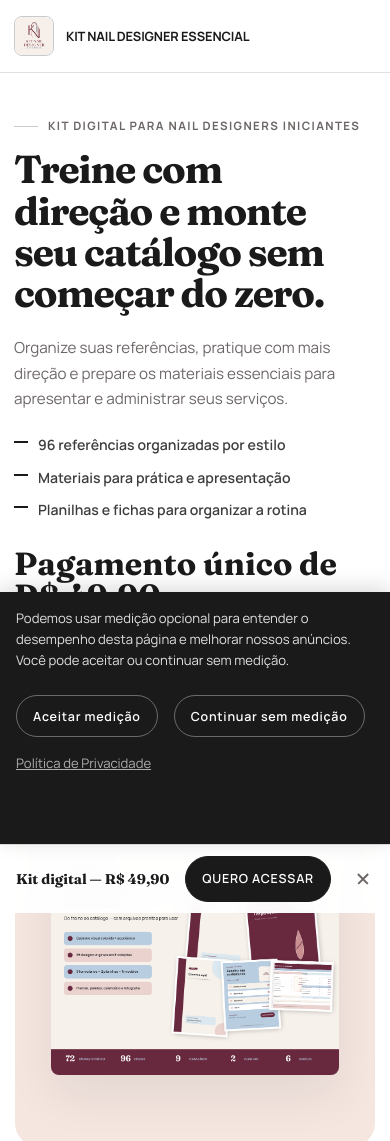
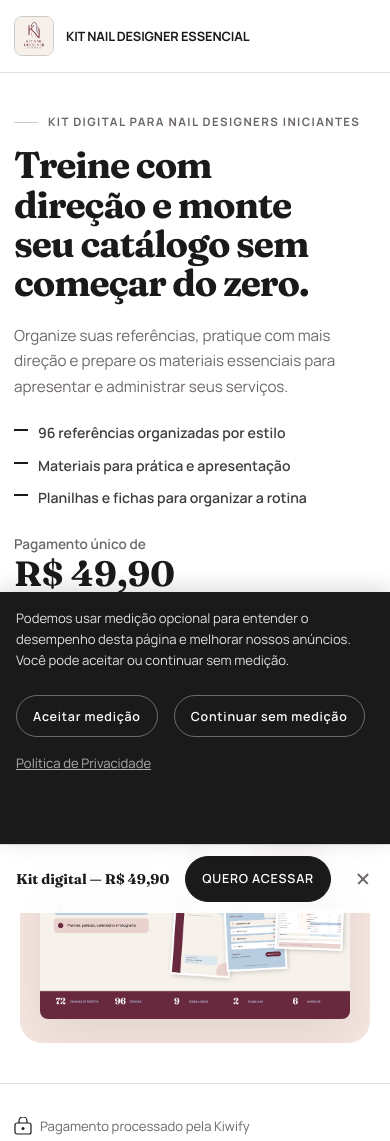
Before and after one commit to matheusfelix275-creator/P-gina-de-Vendas-Nail-Designer-Essencial, a website built with Vite: page index.html in a window 390 px wide. Shown: the top 1141 px of the page. Built offline with nearby package versions, Linux system fonts and the light colour scheme.

Commit message:
style: finalize compact hero hierarchy

```diff
--- a/index.html
+++ b/index.html
@@ -65,7 +65,10 @@
             <li>Materiais para prática e apresentação</li>
             <li>Planilhas e fichas para organizar a rotina</li>
           </ul>
-          <p class="hero__price" aria-label="Preço">Pagamento único de R$ 49,90</p>
+          <p class="hero__price" aria-label="Pagamento único de R$ 49,90">
+            <span class="hero__price-label">Pagamento único de</span>
+            <strong class="hero__price-value">R$ 49,90</strong>
+          </p>
           <a class="btn btn--primary" data-checkout href="#checkout" data-analytics="click_primary_cta" data-cta-location="hero">QUERO MONTAR MEU CATÁLOGO</a>
           <p class="hero__micro">Acesso digital enviado pela Kiwify • Pagamento único • 7 dias para solicitar cancelamento</p>
           <p class="hero__format-notice">Produto digital com arquivos em PDF, PNG, XLSX, PPTX e SVG.</p>
--- a/styles.css
+++ b/styles.css
@@ -246,14 +246,14 @@ button {
 }
 
 .hero {
-  padding: var(--space-2xl) 0;
+  padding: 48px 0 52px;
   background: var(--white);
 }
 
 .hero__grid {
   display: grid;
-  grid-template-columns: minmax(0, 1.08fr) minmax(380px, 0.92fr);
-  gap: clamp(40px, 5vw, 72px);
+  grid-template-columns: minmax(0, 1.12fr) minmax(360px, .88fr);
+  gap: clamp(32px, 4vw, 56px);
   align-items: center;
 }
 
@@ -369,12 +369,27 @@ button {
 }
 
 .hero__price {
+  display: flex;
+  flex-direction: column;
+  align-items: flex-start;
+  gap: 3px;
   margin-bottom: 14px;
+  font-family: "Manrope", Arial, sans-serif;
+}
+
+.hero__price-label {
+  color: var(--warm-light);
+  font-size: .85rem;
+  font-weight: 600;
+  line-height: 1.3;
+}
+
+.hero__price-value {
+  color: var(--graphite);
   font-family: "Fraunces", Georgia, serif;
-  font-size: clamp(2.5rem, 4vw, 3.5rem);
+  font-size: clamp(2.25rem, 3vw, 2.75rem);
   font-weight: 700;
   line-height: 1;
-  color: var(--graphite);
 }
 
 .hero__micro {
@@ -384,21 +399,23 @@ button {
 }
 
 .hero__visual {
+  width: 100%;
+  max-width: 460px;
+  aspect-ratio: 5 / 4;
+  padding: 24px 28px;
+  margin-left: auto;
   background: var(--blush);
-  border-radius: 24px;
-  padding: 32px;
+  border-radius: 22px;
   display: grid;
   place-items: center;
   overflow: hidden;
-  aspect-ratio: 1 / 1;
-  max-width: 500px;
 }
 
 .hero__mockup {
-  width: 100%;
+  width: auto;
   max-width: 100%;
-  max-height: 460px;
   height: auto;
+  max-height: 370px;
   object-fit: contain;
   border-radius: var(--radius-sm);
   box-shadow: var(--shadow-lg);
@@ -1688,6 +1705,20 @@ button {
   }
 }
 
+@media (max-width: 960px) {
+  .hero__grid {
+    grid-template-columns: 1fr;
+    gap: 32px;
+  }
+  .hero__content {
+    max-width: 680px;
+  }
+  .hero__visual {
+    width: min(100%, 440px);
+    margin-inline: auto;
+  }
+}
+
 @media (max-width: 820px) {
   .problem__grid {
     grid-template-columns: 1fr;
@@ -1719,23 +1750,6 @@ button {
 }
 
 @media (max-width: 820px) {
-  .hero__grid {
-    grid-template-columns: 1fr;
-    gap: var(--space-lg);
-  }
-  .hero__content {
-    padding: 0;
-  }
-  .hero__visual {
-    max-width: 420px;
-    margin-inline: auto;
-    aspect-ratio: 1 / 1;
-    padding: 24px;
-  }
-  .hero__mockup {
-    max-width: 90%;
-    max-height: 380px;
-  }
   .inventory__grid {
     grid-template-columns: 1fr;
   }
@@ -1790,7 +1804,10 @@ button {
     margin-bottom: var(--space-lg);
   }
   .hero {
-    padding: 36px 0 42px;
+    padding: 32px 0 40px;
+  }
+  .hero__grid {
+    gap: 28px;
   }
   .hero__content {
     padding: 0;
@@ -1799,7 +1816,7 @@ button {
     font-size: .72rem;
   }
   .hero__headline {
-    font-size: clamp(2.125rem, 10vw, 2.625rem);
+    font-size: clamp(2.05rem, 9.5vw, 2.5rem);
     line-height: 1.06;
   }
   .hero__subheadline {
@@ -1811,17 +1828,18 @@ button {
   .hero__format-notice {
     font-size: .75rem;
   }
-  .hero__price {
-    font-size: clamp(2rem, 7vw, 2.5rem);
+  .hero__price-value {
+    font-size: clamp(2rem, 9vw, 2.5rem);
   }
   .hero__mockup {
-    max-height: 340px;
+    max-height: 280px;
   }
   .hero__visual {
-    max-width: 360px;
+    width: min(100%, 350px);
+    max-width: 350px;
+    aspect-ratio: 5 / 4;
+    padding: 18px 20px;
     margin-inline: auto;
-    padding: 20px;
-    aspect-ratio: 1 / 1;
   }
   .collections__grid {
     grid-template-columns: repeat(2, 1fr);
```
